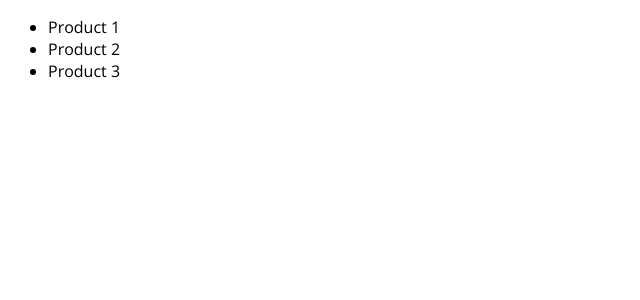
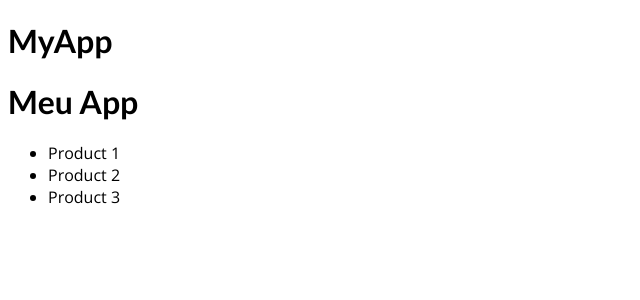
Before and after one commit to silviolimeira/nextjs-course, a Next.js app in the folder nextjs-pre-rendering/: page / in a window 1280 px wide. Shown: the top 300 px of the page, without its empty margins (0-640 px from the left). Built offline with nearby package versions, Linux system fonts and the light colour scheme.

Commit message:
The problem With Traditional React Apps (and Data Fetching)

```diff
--- /dev/null
+++ b/nextjs-pre-rendering/components/App.js
@@ -0,0 +1,29 @@
+import { useEffect, useState } from "react";
+
+function App() {
+  const [products, setProducts] = useState([]);
+
+  useEffect(() => {
+    fetch("/dummy-backend.json")
+      .then((response) => {
+        return response.json();
+      })
+      .then((data) => {
+        setProducts(data.products);
+        console.log(data.products);
+      });
+  }, []);
+
+  return (
+    <>
+      <h1>Meu App</h1>
+      <ul>
+        {products.map((product) => (
+          <li key={product.id}>{product.title}</li>
+        ))}
+      </ul>
+    </>
+  );
+}
+
+export default App;
--- a/nextjs-pre-rendering/pages/_app.js
+++ b/nextjs-pre-rendering/pages/_app.js
@@ -1,7 +1,12 @@
-import '../styles/globals.css'
+import "../styles/globals.css";
 
 function MyApp({ Component, pageProps }) {
-  return <Component {...pageProps} />
+  return (
+    <>
+      <h1>MyApp</h1>
+      <Component {...pageProps} />
+    </>
+  );
 }
 
-export default MyApp
+export default MyApp;
--- a/nextjs-pre-rendering/pages/index.js
+++ b/nextjs-pre-rendering/pages/index.js
@@ -1,10 +1,9 @@
+import App from "../components/App";
 function HomePage(props) {
   return (
-    <ul>
-      <li>Product 1</li>
-      <li>Product 2</li>
-      <li>Product 3</li>
-    </ul>
+    <>
+      <App />
+    </>
   );
 }
 
--- /dev/null
+++ b/nextjs-pre-rendering/public/dummy-backend.json
@@ -0,0 +1,7 @@
+{
+  "products": [
+    { "id": "p1", "title": "Product 1" },
+    { "id": "p2", "title": "Product 2" },
+    { "id": "p3", "title": "Product 3" }
+  ]
+}
```
